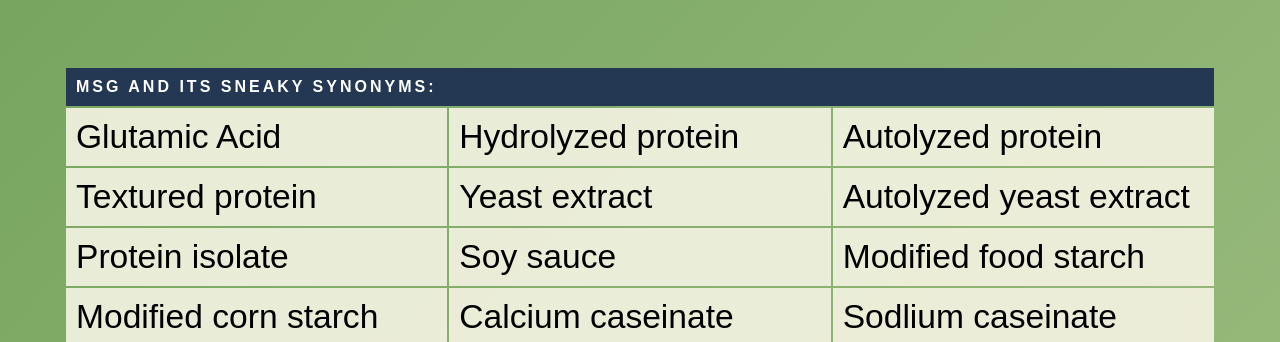
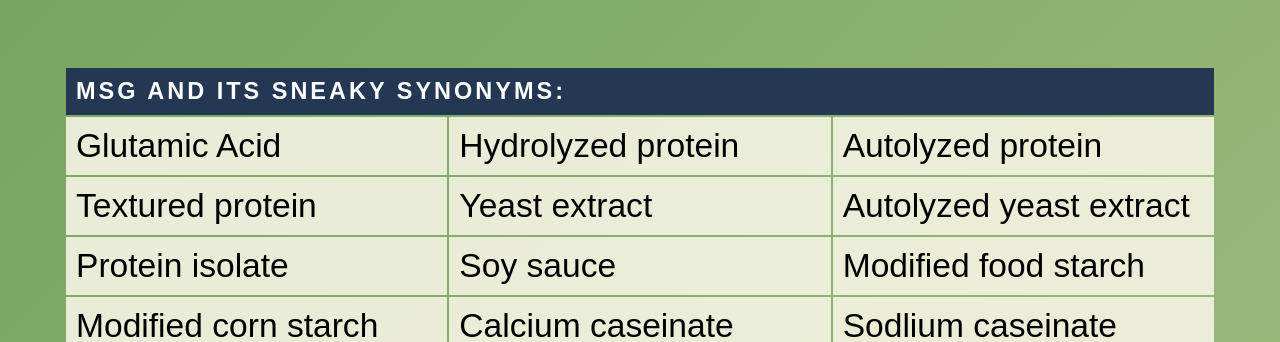
Before and after one commit to sherryde/MSG-Hiding-in-our-food, a plain HTML site: page index.html in a window 1280 px wide. Shown: the part 458-800 px from the top of the page. Drawn offline with Linux system fonts and the light colour scheme.

Commit message:
5 to table header

```diff
--- a/styles.css
+++ b/styles.css
@@ -82,7 +82,7 @@ thead th {
   background: rgb(36, 56, 83);
   color: #FFF;
   font-family: 'Work Sans', sans-serif;
-  font-size: 16px;
+  font-size: 70%;
   font-weight: 600;
   letter-spacing: 3px;
   text-transform: uppercase;
```
